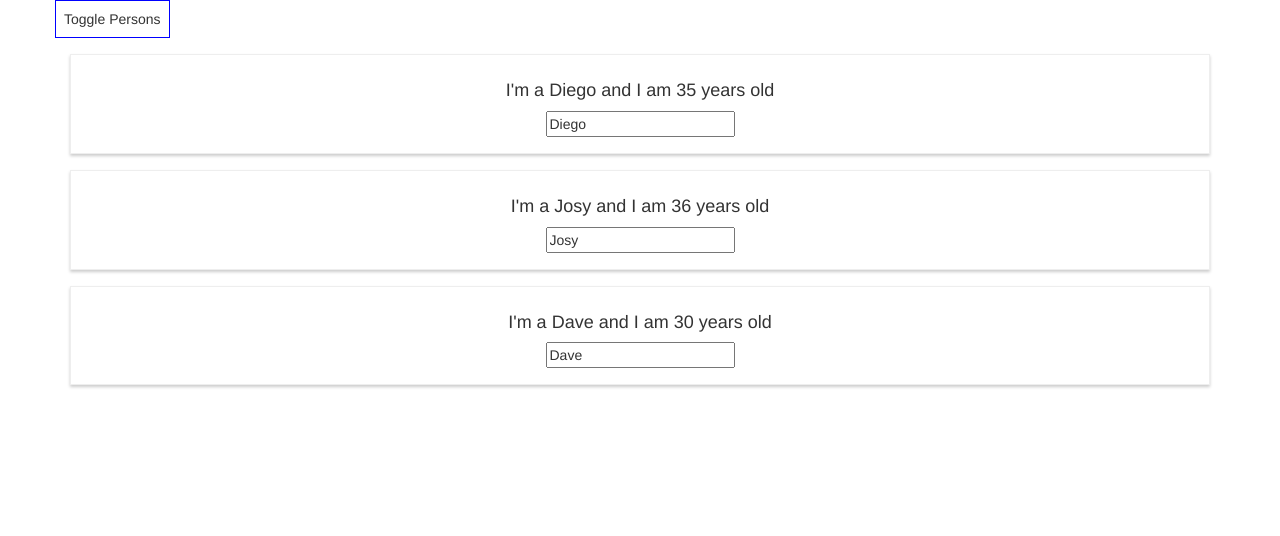
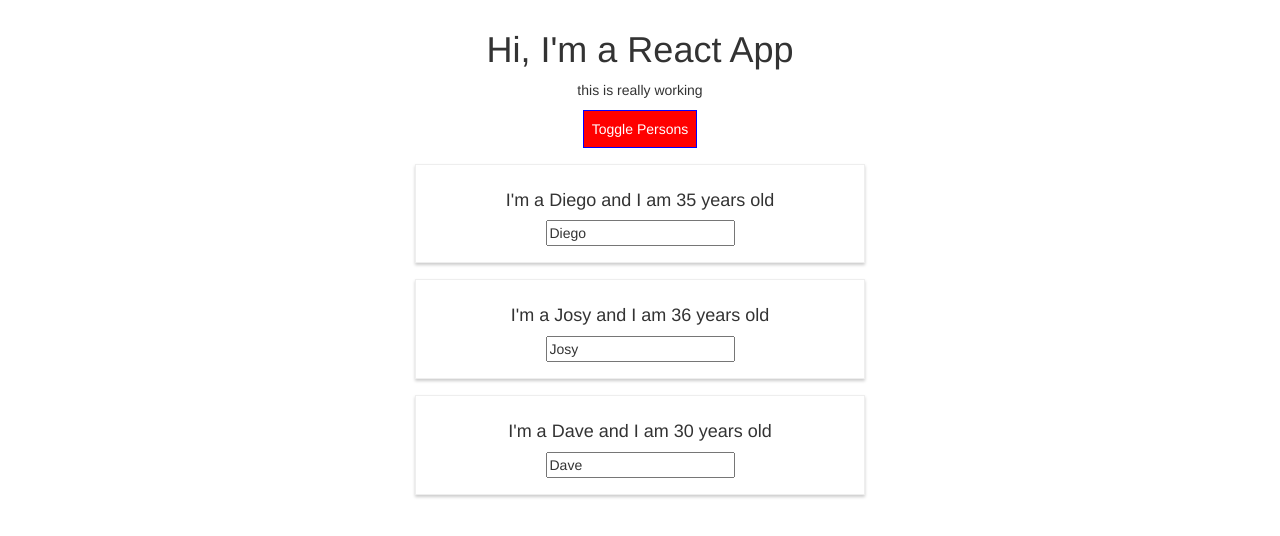
Before and after one commit to andradediego/react-basics, a React (Create React App) app: page / in a window 1280 px wide. Both pictures are taken after a click on the button "Toggle Persons". Shown: the top 536 px of the page. Built offline with nearby package versions, Linux system fonts and the light colour scheme.

Commit message:
Added radium to style react components

```diff
--- a/package.json
+++ b/package.json
@@ -4,6 +4,7 @@
   "private": true,
   "dependencies": {
     "bootstrap": "^3.4.1",
+    "radium": "^0.26.0",
     "react": "^16.13.1",
     "react-dom": "^16.13.1",
     "react-scripts": "1.1.5"
--- a/src/App.css
+++ b/src/App.css
@@ -1,3 +1,15 @@
 .App {
   text-align: center;
 }
+
+.red {
+  color: red;
+}
+
+.bold {
+  font-weight: bold;
+}
+
+.mt-10 {
+  margin-top: 10px;
+}
--- a/src/App.js
+++ b/src/App.js
@@ -1,7 +1,8 @@
 import React, { Component } from 'react';
 import 'bootstrap/dist/css/bootstrap.min.css';
 import './App.css';
-import Person from './Person/Person'
+import Radium, {StyleRoot} from 'radium';
+import Person from './Person/Person';
 
 
 class App extends Component {
@@ -57,20 +58,23 @@
   }
 
   render() {
-    const style = {
-      backgroundColor: 'white',
+    let style = {
+      backgroundColor: 'green',
+      color: 'white',
       font: 'inherit',
       border: '1px solid blue',
       padding: '8px',
-      cursor: 'pointer'
+      cursor: 'pointer',
+      ':hover': {
+        backgroundColor: 'lightgreen',
+        color: 'black'
       }
+    };
 
     let persons = null;
 
     if (this.state.showPersons) {
       persons = (
-        <div>
-          {
         this.state.persons.map((person, index) => {
           return (
             <Person
@@ -83,16 +87,32 @@
             </Person>
           )
         })
+      );
+
+      style.backgroundColor = 'red';
+      style[':hover'] = {
+        backgroundColor: 'salmon',
+        color: 'black'
+      };
     }
 
-        </div>
-      );
+    let classes = [];
+
+    if (this.state.persons.length <= 2) {
+      classes.push('red');
+    }
+
+    if (this.state.persons.length <= 1) {
+      classes.push('bold');
     }
 
     return (
+      <StyleRoot>
         <div>
           <div className="container">
-        <div className="row">
+            <div className="row text-center mt-10">
+              <h1>Hi, I'm a React App</h1>
+              <p className={classes.join(' ')}>this is really working</p>
               <button
                 style={style}
                 onClick={this.togglePersonsHandler}>
@@ -106,8 +126,9 @@
             </div>
           </div>
         </div>
+      </StyleRoot>
     );
   }
 }
 
-export default App;
+export default Radium(App);
--- a/src/Person/Person.css
+++ b/src/Person/Person.css
@@ -4,4 +4,5 @@
 	padding: 16px;
 	text-align: center;
 	margin: 16px auto;
+	width: 60%;
 }
--- a/src/Person/Person.js
+++ b/src/Person/Person.js
@@ -1,9 +1,15 @@
 import React from 'react'
+import Radium from 'radium';
 import './Person.css'
 
 const person = (props) => {
+	const style = {
+		'@media (min-width: 500px)': {
+			width: '450px'
+		}
+	}
 	return (
-		<div className="Person">
+		<div className="Person" style={style}>
 			<h4 onClick={props.click}>I'm a {props.name} and I am {props.age} years old</h4>
 			<h5>{props.children}</h5>
 			<input type="text" onChange={props.changed} value={props.name} />
@@ -11,4 +17,4 @@
 	)
 };
 
-export default person;
+export default Radium(person);
```
Also changed, not shown: 1 other file (tests, documents, lock files or other folders). Lines whose indentation alone changed are shown as unchanged.
